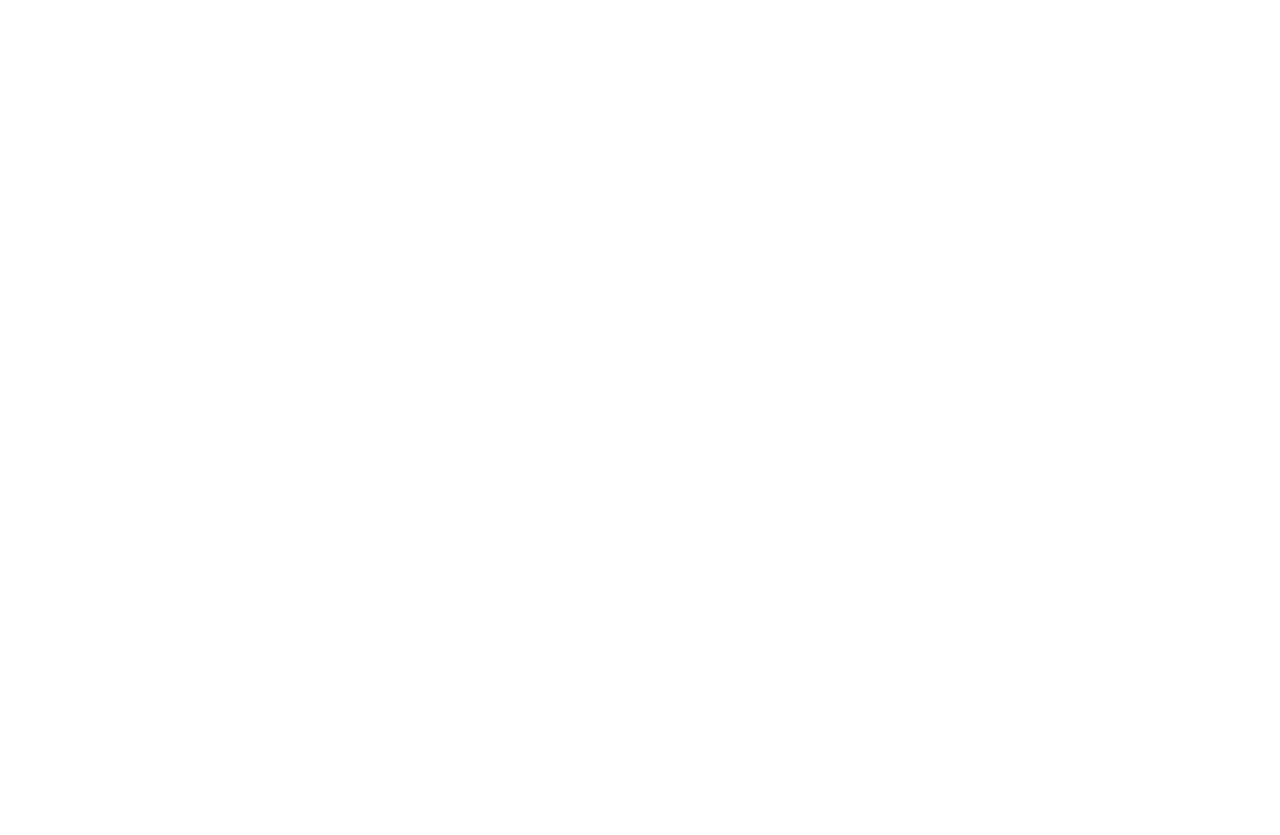
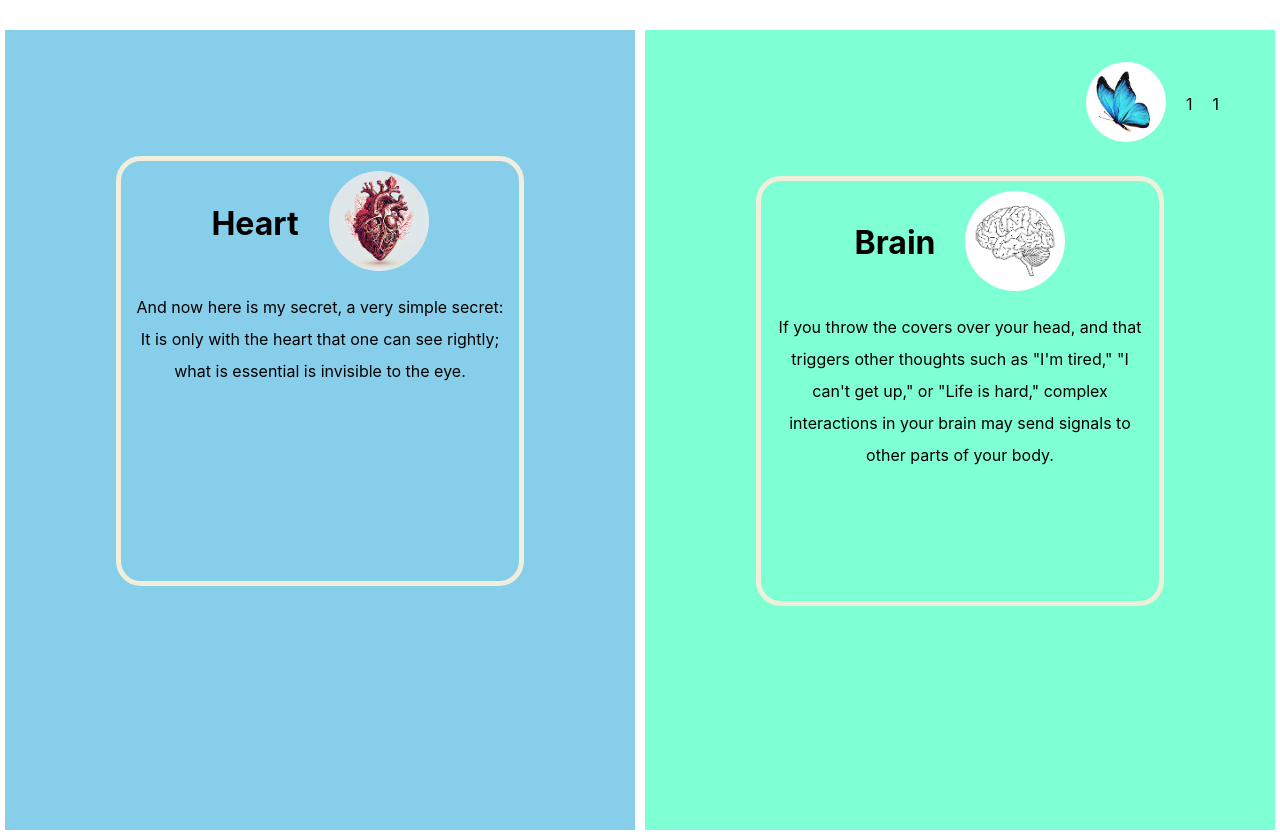
Before and after one commit to likhittha/firstproject, a React (Create React App) app: page /main/1/1 in a window 1280 px wide. Before the commit this address had no page. Before the commit the page ends 800 px from the top, so only its background shows below. Built offline with nearby package versions, Linux system fonts and the light colour scheme.

Commit message:
email
email

```diff
--- a/src/App.js
+++ b/src/App.js
@@ -127,6 +127,7 @@
 
 <Route path="/" Component={LogIn} />
 <Route path="/main/:name" Component={MainScreen} />
+<Route path="/main/:name/:email" Component={MainScreen} />
 
 </Routes>
 
--- a/src/Screens/LogIn.js
+++ b/src/Screens/LogIn.js
@@ -7,15 +7,21 @@
   const[name, setName] = useState('');
     const navigate = useNavigate();
 
+const[email, setEmail] = useState('');
 
 
 
 
 const handleClick = () => {
-  console.log(name);
-    navigate(`/main/${name}`);
+if(name && !email){
+  navigate(`/main/${name}`);
+}
+else if(name && email){
+  navigate(`/main/${name}/${email}`)
 }
 
+
+}
 
 
 
@@ -37,12 +43,22 @@
  placeholder="Enter name"
  value={name}
  onChange={(e) => setName(e.target.value)}/></div>
+
+
+
+
 </div>
 
 
 
 <label className="email"> Email</label>
-<div ><input type="email" placeholder="Enter your email" />
+<div ><input type="email" placeholder="Enter your email"
+value={email} onChange={(e) => setEmail(e.target.value)}
+
+
+/>
+
+
 </div>
 
 <div>
--- a/src/Screens/MainScreen.js
+++ b/src/Screens/MainScreen.js
@@ -5,8 +5,8 @@
  import  "./MainScreen.css"
  export const MainScreen = () => {
 
-        const { name } = useParams();
-console.log(name);
+        const { name , email} = useParams();
+console.log(name , email);
 return(
 
     <>
@@ -35,6 +35,7 @@
 <div className="pic">
 <div><img className="pic1" src={pic}/></div>
 <div className="name"> { name } </div>
+<div className="name"> { email } </div>
 
 </div>
 
```
